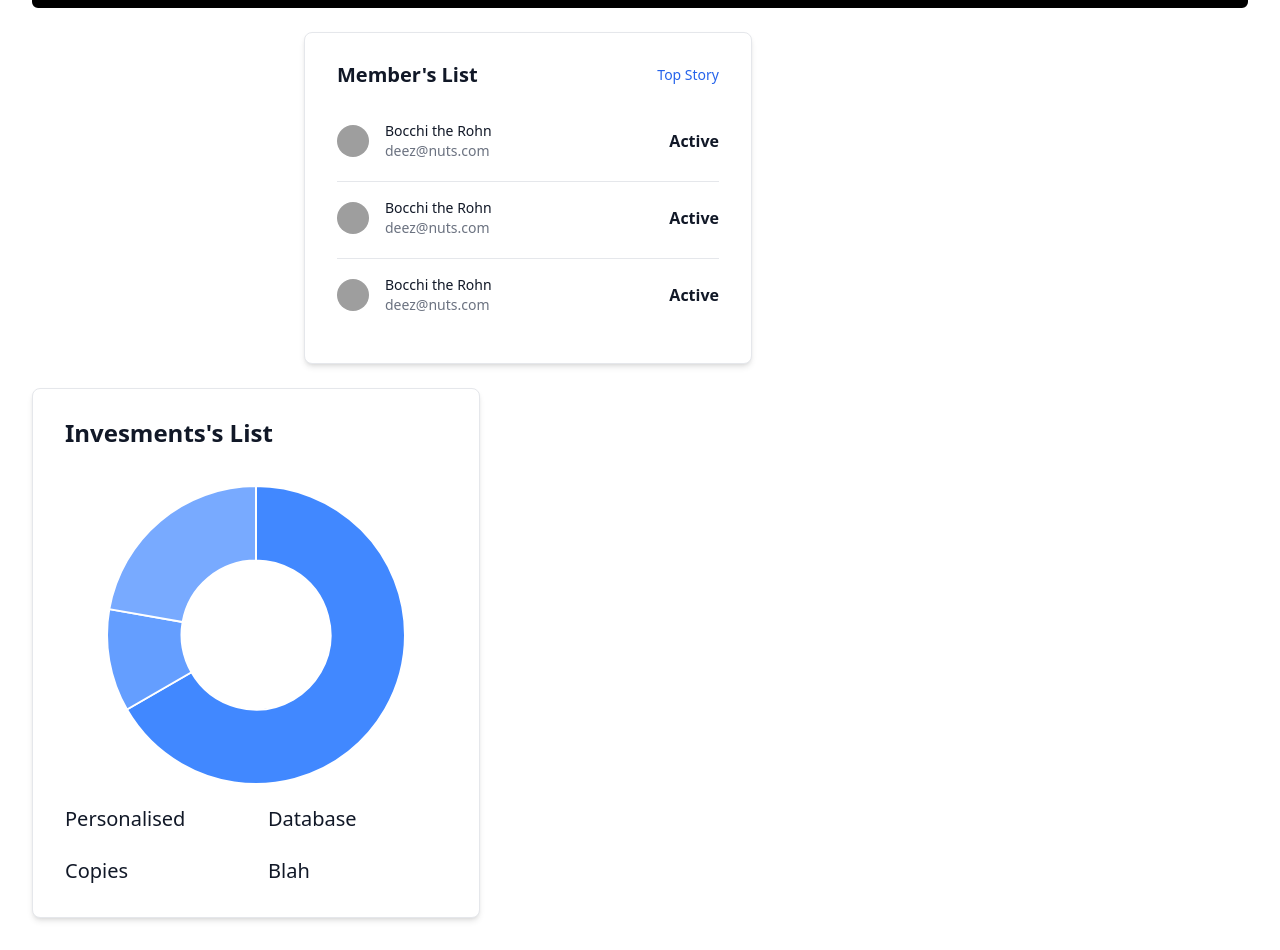
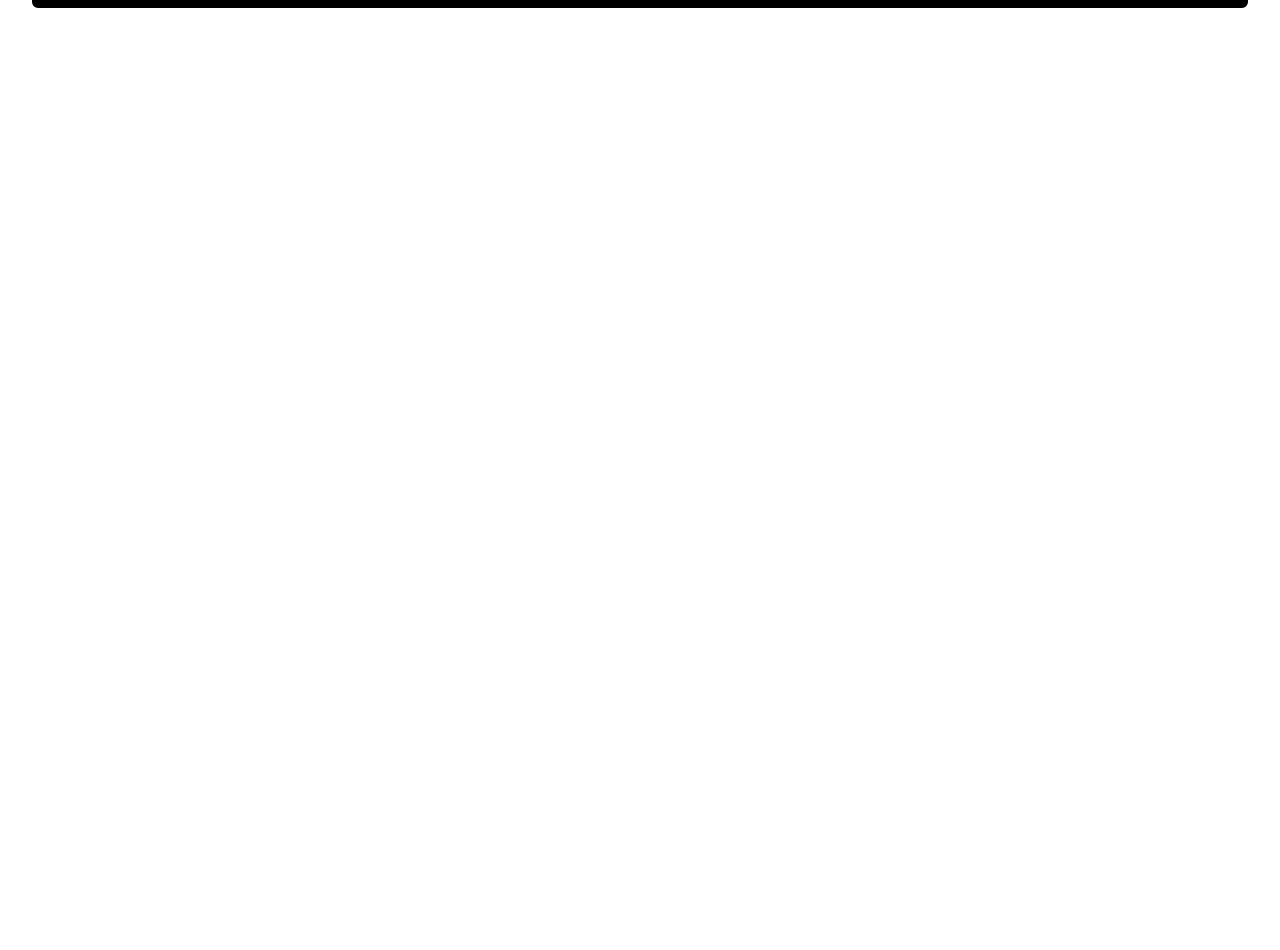
Before and after one commit to aurora-0025/sustainable-hack, a Next.js app: page / in a window 1280 px wide. Shown: the part 919-1869 px from the top of the page. After the commit the page ends 959 px from the top, so only its background shows below. Built offline with nearby package versions, Linux system fonts and the light colour scheme; grey boxes are pictures that could not be loaded.

Commit message:
Co-authored-by: Adithya Krishnan <fal3n-4ngel@users.noreply.github.com>

```diff
--- a/src/pages/index.tsx
+++ b/src/pages/index.tsx
@@ -7,17 +7,6 @@ import React from "react";
 import { Doughnut } from "react-chartjs-2";
 import { Chart, ArcElement } from "chart.js";
 Chart.register(ArcElement);
-
-const data = {
-  labels: ["Red", "Green", "Blue"],
-  datasets: [
-    {
-      data: [300, 50, 100],
-      backgroundColor: ["#4188ff", "#649eff", "#78aaff"],
-      hoverBackgroundColor: ["#FF6384", "#FF6384", "#FF6384"],
-    },
-  ],
-};
 
 
 
@@ -97,122 +86,8 @@ export default function Home() {
         <FAQ />
       </div>
 
-      <div className="mx-auto mt-6 max-w-2xl">
-        <div className="max-w-md rounded-lg border bg-white p-4 shadow-md dark:border-gray-700 dark:bg-gray-800 sm:p-8">
-          <div className="mb-4 flex items-center justify-between">
-            <h3 className="text-xl font-bold leading-none text-gray-900 dark:text-white">
-              Member&apos;s List
-            </h3>
-            <a
-              href="#"
-              className="text-sm font-medium text-blue-600 hover:underline dark:text-blue-500"
-            >
-              Top Story
-            </a>
-          </div>
-          <div className="flow-root">
-            <ul
-              role="list"
-              className="divide-y divide-gray-200 dark:divide-gray-700"
-            >
-              <li className="mt-1 py-3 sm:py-4">
-                <div className="flex items-center space-x-4">
-                  <div className="flex-shrink-0">
-                    <img
-                      className="h-8 w-8 rounded-full"
-                      src="https://wallpapercave.com/wp/wp11696053.jpg"
-                      alt="Neil image"
-                    />
-                  </div>
-                  <div className="min-w-0 flex-1">
-                    <p className="truncate text-sm font-medium text-gray-900 dark:text-white">
-                      Bocchi the Rohn
-                    </p>
-                    <p className="truncate text-sm text-gray-500 dark:text-gray-400">
-                      deez@nuts.com
-                    </p>
-                  </div>
-                  <div className="inline-flex items-center text-base font-semibold text-gray-900 dark:text-white">
-                    Active
-                  </div>
-                </div>
-              </li>
-              <li className="mt-1 py-3 sm:py-4">
-                <div className="flex items-center space-x-4">
-                  <div className="flex-shrink-0">
-                    <img
-                      className="h-8 w-8 rounded-full"
-                      src="https://wallpapercave.com/wp/wp11696053.jpg"
-                      alt="Neil image"
-                    />
-                  </div>
-                  <div className="min-w-0 flex-1">
-                    <p className="truncate text-sm font-medium text-gray-900 dark:text-white">
-                      Bocchi the Rohn
-                    </p>
-                    <p className="truncate text-sm text-gray-500 dark:text-gray-400">
-                      deez@nuts.com
-                    </p>
-                  </div>
-                  <div className="inline-flex items-center text-base font-semibold text-gray-900 dark:text-white">
-                    Active
-                  </div>
-                </div>
-              </li>
-              <li className="mt-1 py-3 sm:py-4">
-                <div className="flex items-center space-x-4">
-                  <div className="flex-shrink-0">
-                    <img
-                      className="h-8 w-8 rounded-full"
-                      src="https://wallpapercave.com/wp/wp11696053.jpg"
-                      alt="Neil image"
-                    />
-                  </div>
-                  <div className="min-w-0 flex-1">
-                    <p className="truncate text-sm font-medium text-gray-900 dark:text-white">
-                      Bocchi the Rohn
-                    </p>
-                    <p className="truncate text-sm text-gray-500 dark:text-gray-400">
-                      deez@nuts.com
-                    </p>
-                  </div>
-                  <div className="inline-flex items-center text-base font-semibold text-gray-900 dark:text-white">
-                    Active
-                  </div>
-                </div>
-              </li>
-            </ul>
-          </div>
-        </div>
-      </div>
 
-      <div className="mx-auto mt-6 ">
-        <div className="max-w-md rounded-lg border bg-white p-4 shadow-md dark:border-gray-700 dark:bg-gray-800 sm:p-8">
-        <h3 className="text-2xl font-semibold leading-none text-gray-900 dark:text-white">
-              Invesments&apos;s List
-            </h3>
-          <div className="mt-10 mb-4 flex items-center justify-center">
-            <div className=" h-30 w-30">
-            <Doughnut data={data} />
-            </div>
 
-          </div>
-          <div className="max-w-md  mt-5 grid grid-flow-row-dense grid-cols-2 gap-6 justify-around">
-
-            <h3 className="text-xl font  text-gray-900 dark:text-white">
-              Personalised
-            </h3>
-            <h3 className="text-xl font  text-gray-900 dark:text-white">
-              Database
-            </h3>
-            <h3 className="text-xl font text-gray-900 dark:text-white">
-              Copies</h3>
-            <h3 className="text-xl font  text-gray-900 dark:text-white">
-              Blah
-            </h3>
-            </div>
-        </div>
-      </div>
     </div>
   );
 }
```
Also changed, not shown: src/pages/login.tsx (added, +29 -0 lines).
